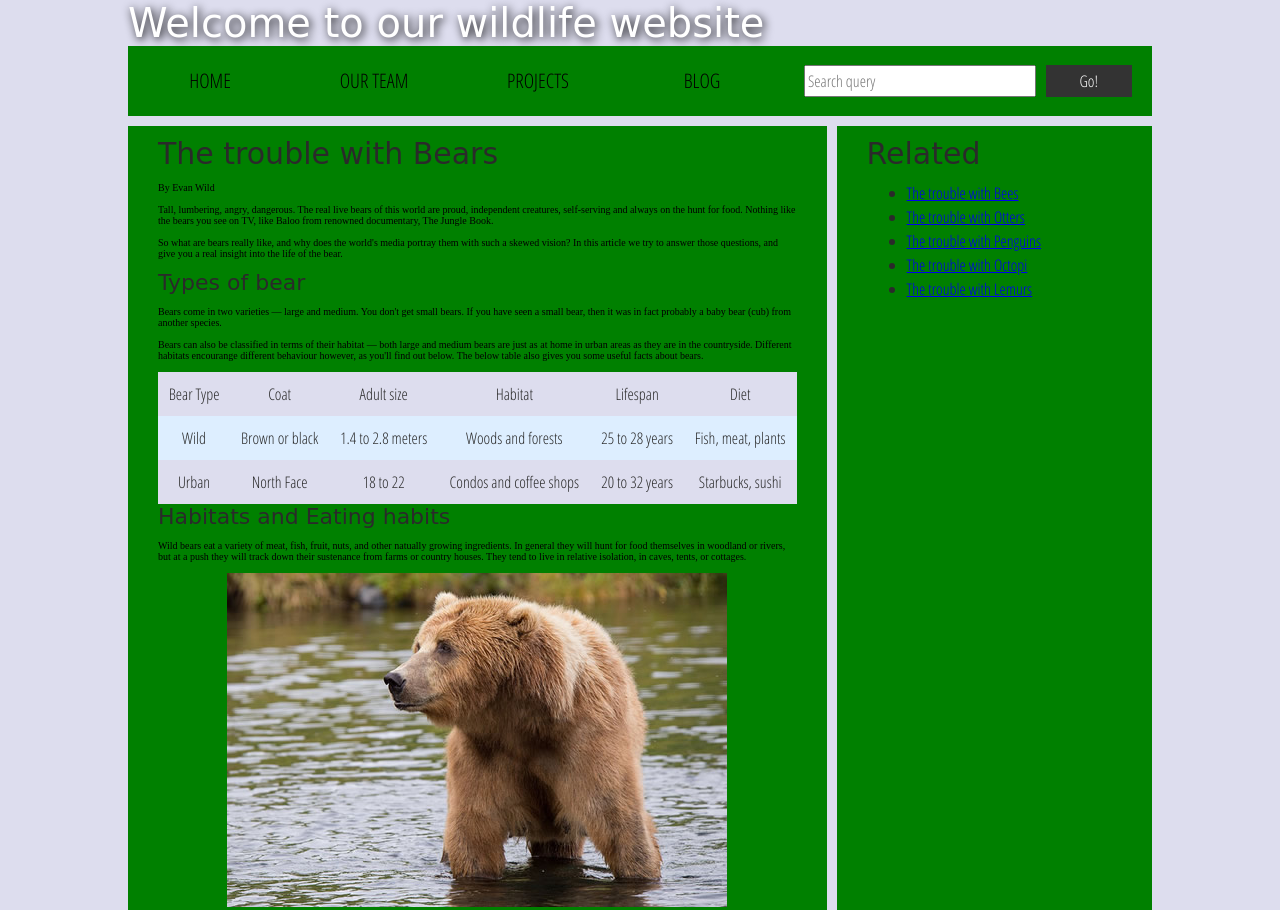
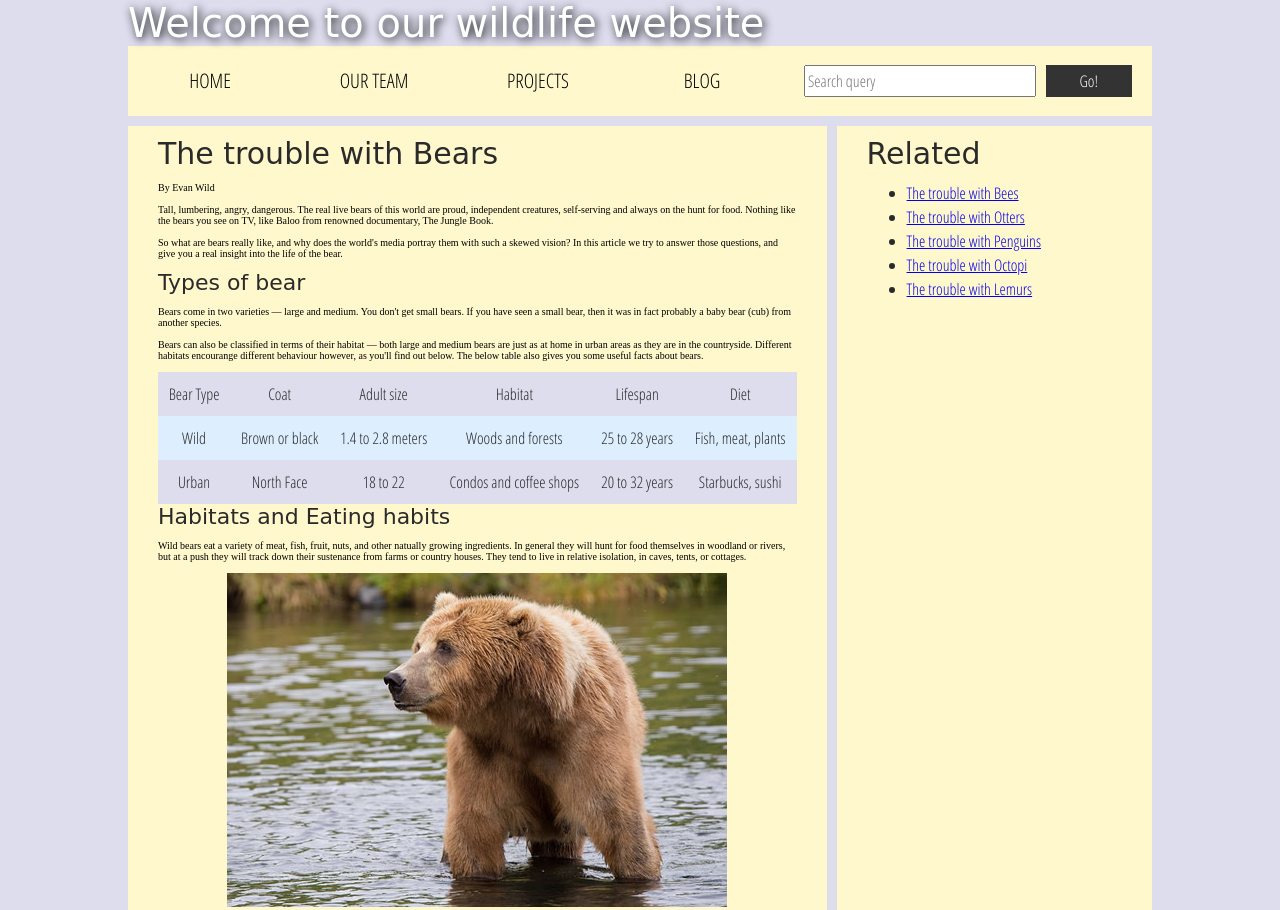
Before and after one commit to HSleidenIAT/imtue-weekopdracht-accessibility-MarcodenBoer, a plain HTML site: page index.html in a window 1280 px wide. Shown: the top 910 px of the page. Drawn offline with Linux system fonts and the light colour scheme; a web font is replaced by a local one.

Commit message:
Nieuwe achtergrond kleur

```diff
--- a/style.css
+++ b/style.css
@@ -52,7 +52,7 @@ p, li, table {
 /* || header layout */
 
 div[class="nav"], article, footer, .secondary {
-  background-color: green;
+  background-color: #FFF8CC;
 }
 
 article, footer, .secondary {
```
Also changed, not shown: media/CurrentColorContrastTest.PNG (added), media/NewColorContrastTest.PNG (added).
